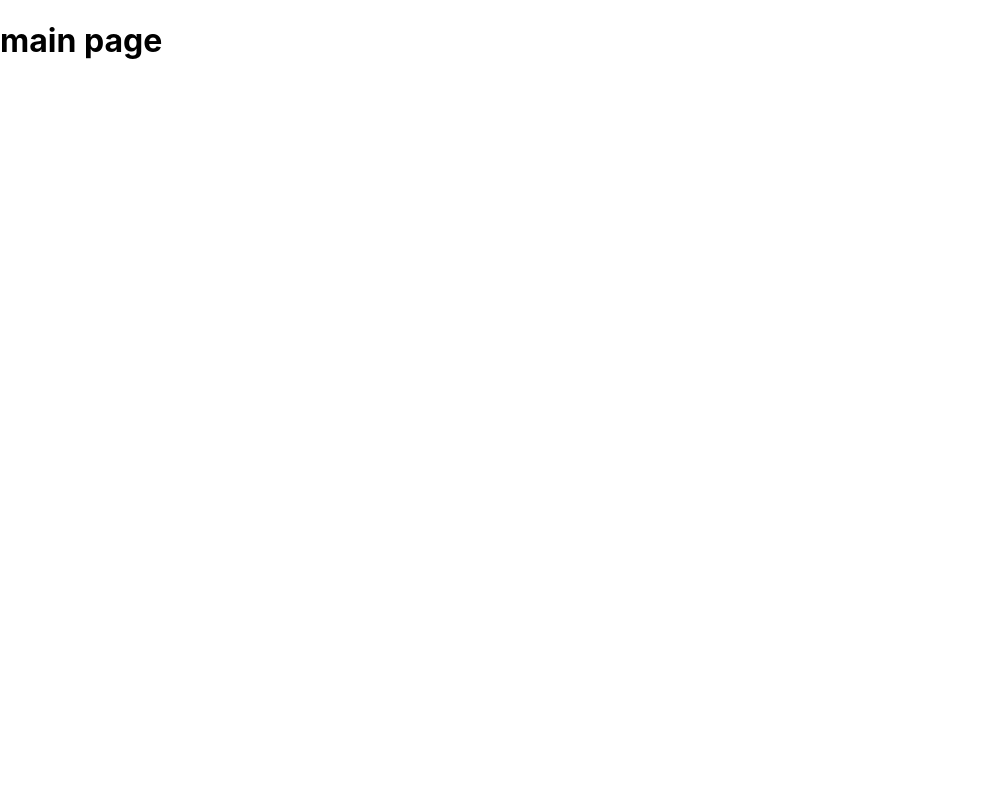
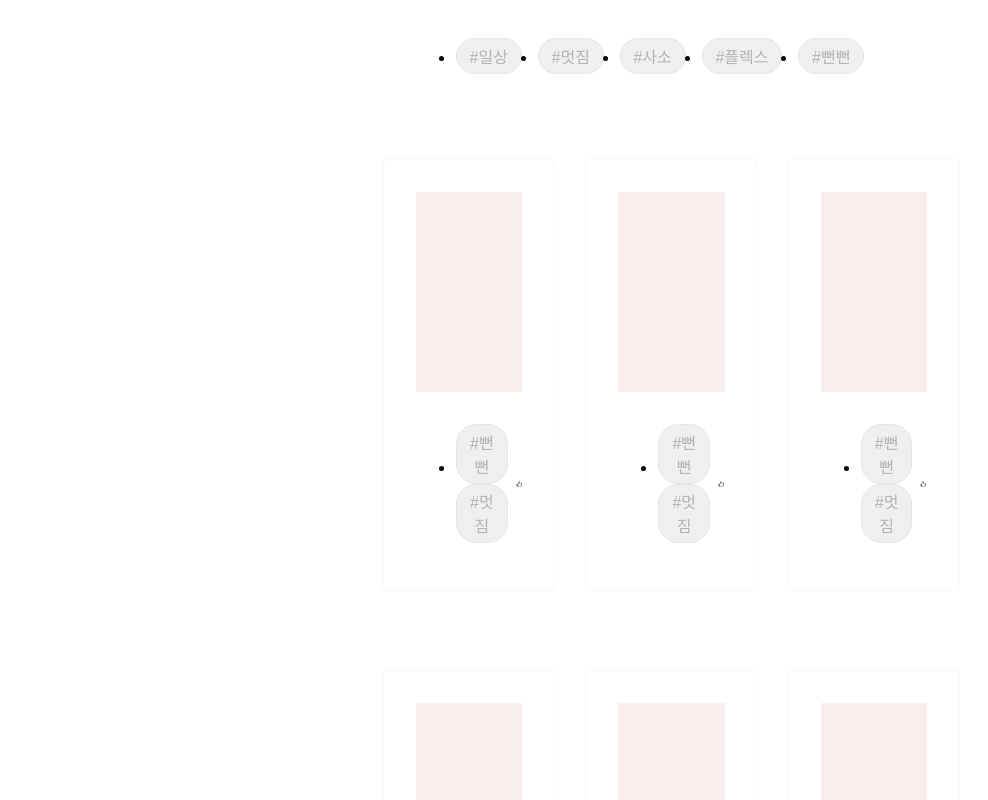
Before and after one commit to codestates/BBoast, a React (Create React App) app in the folder client/: page /main in a window 1280 px wide. Shown: the top 800 px of the page, without its empty margins (0-988 px from the left). Built offline with nearby package versions, Linux system fonts and the light colour scheme.

Commit message:
feat : 메인 페이지 목업

```diff
--- a/client/src/pages/MainPage.js
+++ b/client/src/pages/MainPage.js
@@ -1,10 +1,20 @@
 import React from 'react';
+import styled from 'styled-components';
+import PostList from '../components/main/PostList';
+import TagCategory from '../components/main/TagCategory';
+
+const MainpageBlock = styled.div`
+    width: 40%;
+    min-width: 320px;
+    margin: 0 auto;
+`;
 
 const MainPage = () => {
     return (
-        <div>
-            <h1>main page</h1>
-        </div>
+        <MainpageBlock>
+            <TagCategory/>
+            <PostList/>
+        </MainpageBlock>
     );
 };
 
```
